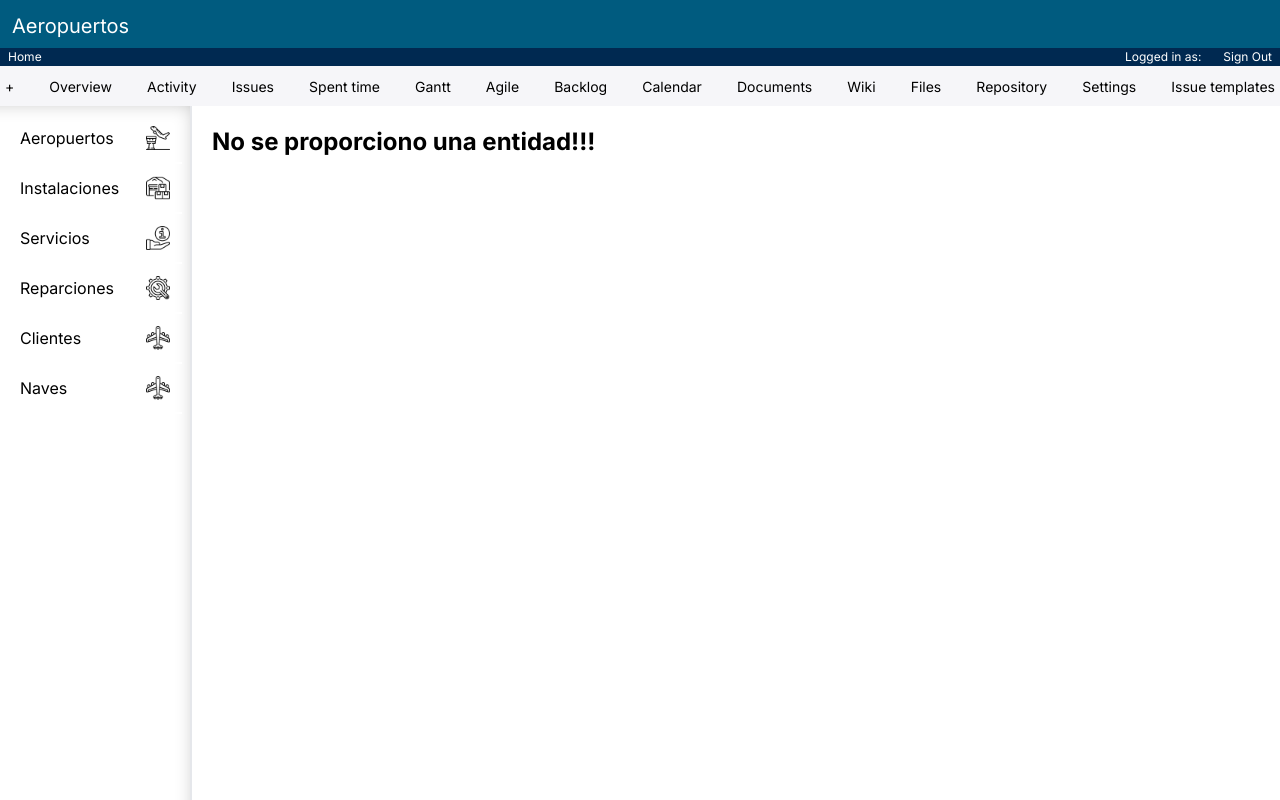
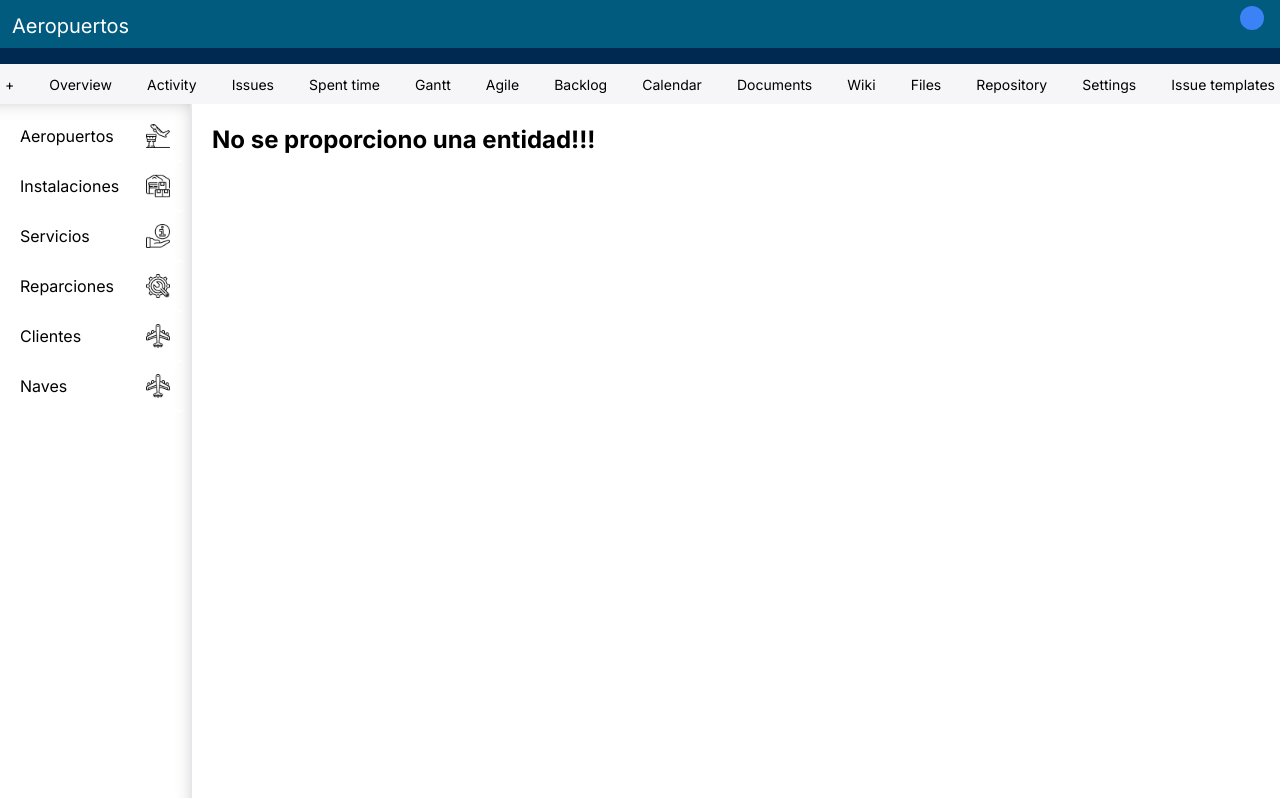
Before and after one commit to IS-BD-Team/airport-management, a Next.js app in the folder FrontEnd/: page /dashboard/DataManagementSection in a window 1280 px wide. Built offline with nearby package versions, Linux system fonts and the light colour scheme; no server answers.

Commit message:
fix-top_menus_modified

```diff
--- a/FrontEnd/app/components/Header.tsx
+++ b/FrontEnd/app/components/Header.tsx
@@ -1,8 +1,22 @@
 'use client'
 import { useState } from "react";
 
-export default function Header(){
+export default function Header() {
     const [showDropDown, SetDropdown] = useState(false);
+    // Obtener todas las cookies como una cadena de texto
+    const cookies = document.cookie;
+
+    // Dividir la cadena en un array de cookies individuales
+    const cookiesArray = cookies.split('; ');
+
+    // Buscar una cookie específica por su nombre
+    const emailCookie = cookiesArray.find(cookie => cookie.startsWith('UserEmail='));
+    const nameCookie = cookiesArray.find(cookie => cookie.startsWith('UserName='));
+
+    // Extraer el valor de la cookie (si existe)
+    const email = emailCookie ? emailCookie.split('=')[1] : null;
+    const name = nameCookie ? nameCookie.split('=')[1] : null;
+    const initial = name ? name[0] : "";
 
     return (
         <div className="lg:w-full lg:flex lg:justify-between hidden pl-3 py-3 h-12 align-middle
@@ -10,35 +24,37 @@ export default function Header(){
             <div className="text-xl">
                 Aeropuertos
             </div>
-            {/* <div className="flex flex-row">
-                <label htmlFor="search">Search:</label>
-                <input type="text" name="search" className="mr-2" />
-                <div className="relative">
-                <div onClick={() => { SetDropdown(!showDropDown) }} className="cursor-pointer mr-3
-                bg-white text-black">
-                    More options
-                </div>
-                {showDropDown && <div className="absolute min-w-[300px] float-right right-0 top-[31px] dropdownShadow
+            <div className="flex flex-row">
+                {/* <label htmlFor="search">Search:</label>
+                <input type="text" name="search" className="mr-2" /> */}
+                <div className="relative animate-bounce w-6 h-6 mr-4 hover:animate-none">
+                    <div onClick={() => { SetDropdown(!showDropDown) }} className="cursor-pointer
+                bg-blue-500 text-black rounded-[9999px] w-6 h-6 text-center">
+                        {initial}
+                    </div>
+                    {showDropDown && <div className="absolute min-w-[300px] float-right right-0 top-[31px] dropdownShadow
                 bg-white text-black flex flex-col">
-                        <div className="p-2 border-b border-b-slate-500">
+                        {/* <div className="p-2 border-b border-b-slate-500">
                             <input type="text" name="q" id="projects-quick-search"
                             className="border border-slate-500 w-full"/>
+                        </div> */}
+                        <div className=" border border-slate-500 flex flex-col">
+                            <p className="hover:bg-slate-300 border-b border-b-slate-500">
+                                Name: {name}
+                            </p>
+                            <p className="hover:bg-slate-300 border-b border-b-slate-500">
+                                Email: {email}
+                            </p>
+                            <button className="hover:bg-slate-300">
+                                Logout
+                            </button>
                         </div>
-                        <div className="p-2 border-b border-b-slate-500 flex flex-col">
-                            <strong>Recently used</strong>
-                            <a title="Caribbean MT" href="/" className="dropdownLinks"><span className="ml-2 ">Caribbean MT</span></a>
-                            <a title="PAPE" href="/" className="dropdownLinks"><span className="ml-2 ">PAPE</span></a>
-                            <a title="gsi-ICT-Services" href="/" className="dropdownLinks"><span className="ml-2 ">gsi-ICT-Services</span></a>
-                            <strong>All Projects</strong>
-                            <a title="Caribbean MT" href="/" className="dropdownLinks"><span className="ml-2 ">Caribbean MT</span></a>
-                            <a title="PAPE" href="/" className="dropdownLinks"><span className="ml-2 ">PAPE</span></a>
-                        </div>
-                        <div className="p-2 border-b border-b-slate-500">
+                        {/* <div className="p-2 border-b border-b-slate-500">
                             <a href="/" className="dropdownLinks"><strong>All Projects</strong></a>
-                        </div>
+                        </div> */}
                     </div>}
                 </div>
-            </div> */}
+            </div>
         </div>
     )
 }
--- a/FrontEnd/app/components/topMenu.tsx
+++ b/FrontEnd/app/components/topMenu.tsx
@@ -1,25 +1,13 @@
-'use client'
 export default function TopMenu() {
-    // Obtener todas las cookies como una cadena de texto
-    const cookies = document.cookie;
-
-    // Dividir la cadena en un array de cookies individuales
-    const cookiesArray = cookies.split('; ');
-
-    // Buscar una cookie específica por su nombre
-    const tokenCookie = cookiesArray.find(cookie => cookie.startsWith('UserEmail='));
-
-    // Extraer el valor de la cookie (si existe)
-    const email = tokenCookie ? tokenCookie.split('=')[1] : null;
 
     return (
         <div className="lg:w-full lg:flex lg:justify-between lg:text-[12px]
         bg-[#002951] text-white px-2 hidden">
 
-            <ul className="flex flex-row ">
-                <li className="mr-2 list-none">
+            <ul className="flex flex-row h-4">
+                {/* <li className="mr-2 list-none">
                     <a href="/dashboard/Home">Home</a>
-                </li>
+                </li> */}
                 {/* <li className="mr-2 list-none">
                     <a href="/dashboard/DataManagementSection">Data</a>
                 </li>
@@ -31,21 +19,21 @@ export default function TopMenu() {
                 </li>  */}
             </ul>
             <div className="flex flex-row ">
-                <div className="flex flex-row justify-between">
+                {/* <div className="flex flex-row justify-between">
                     <p className="mr-1.5">
                         Logged in as:
                     </p>
                     <p className="cursor-pointer">
                         {email}
                     </p>
-                </div>
+                </div> */}
                 <ul className="flex flex-row">
                     {/* <li className="ml-4 list-none">
                         <a href="/">My Account</a>
                     </li> */}
-                    <li className="ml-4 list-none">
+                    {/* <li className="ml-4 list-none">
                         <a href="/">Sign Out</a>
-                    </li>
+                    </li> */}
                 </ul>
             </div>
         </div>
--- a/FrontEnd/app/login/page.tsx
+++ b/FrontEnd/app/login/page.tsx
@@ -32,6 +32,7 @@ const Login: React.FC = () => {
       // console.log(serialized);
       document.cookie = `UserToken=${data.token};path='/';max-age=604800`;
       document.cookie = `UserEmail=${data.email};path='/';max-age=604800`;
+      document.cookie = `UserName=${data.firstName};path='/';max-age=604800`;
       console.log(document.cookie);
       router.push('../dashboard/Home')
     }
```
